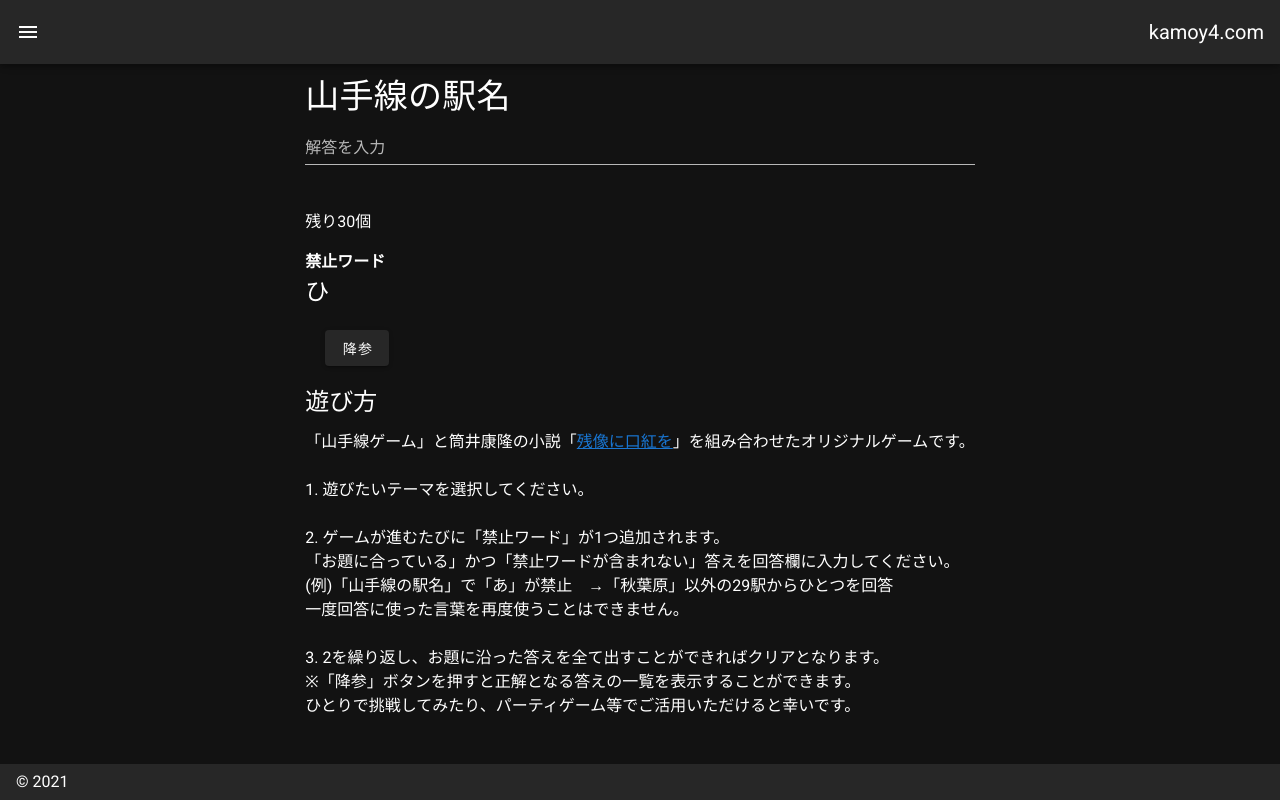
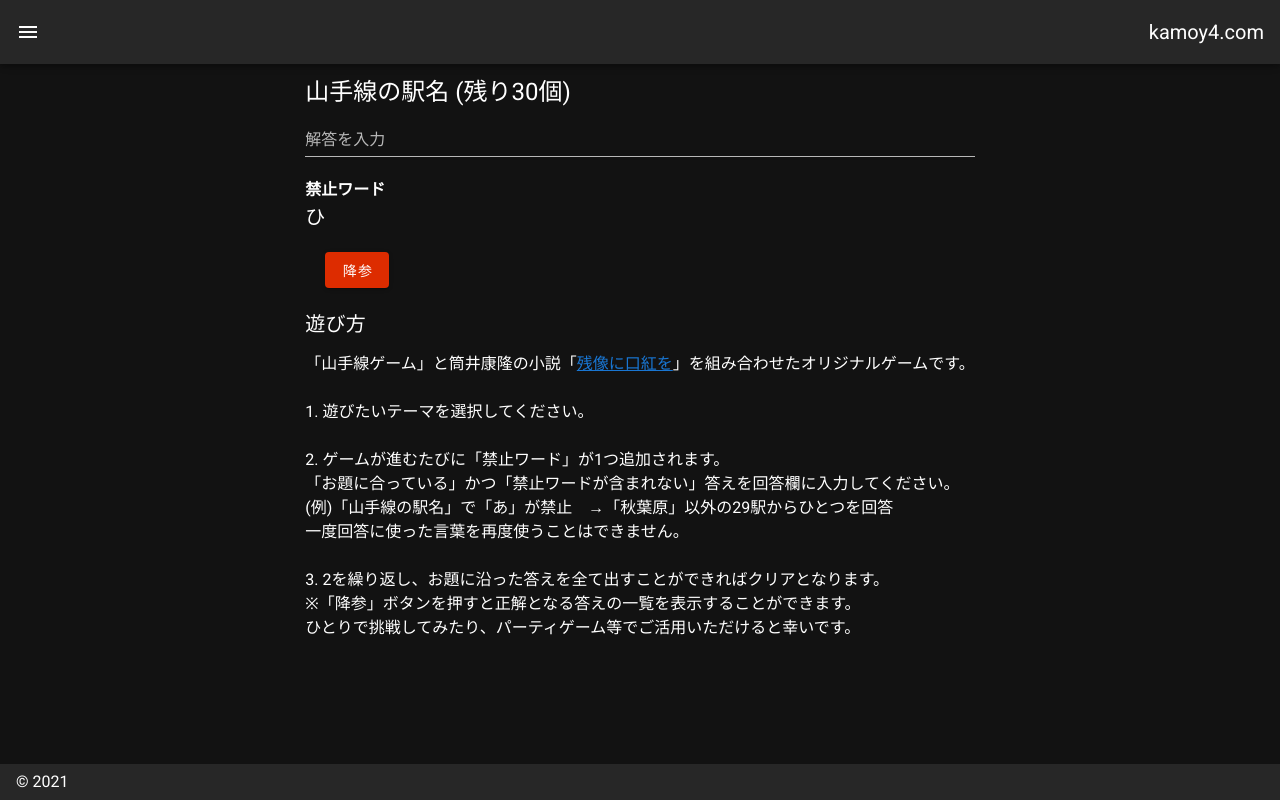
Before and after one commit to kamonohashiK/myProfile, a Nuxt app: page /yamabeni in a window 1280 px wide. Both pictures are taken after a click on the button "山手線の駅名". Built offline with nearby package versions, Linux system fonts and the light colour scheme.

Commit message:
文言の位置等の修正

```diff
--- a/pages/yamabeni.vue
+++ b/pages/yamabeni.vue
@@ -1,7 +1,10 @@
 <template>
   <v-layout column justify-center align-center>
     <v-flex xs12 sm8 md6>
-      <p class="text-h4 mb-1">{{selected_label}}</p>
+      <p class="text-h5 mb-1">
+        {{ selected_label }}
+        <span v-if="answers.length != 0">(残り{{ restWords.length }}個)</span>
+      </p>
       <template v-if="answers.length != 0">
         <v-text-field
           type="text"
@@ -9,23 +12,23 @@
           v-model="answer"
           @change="pushAnswer"
         />
-        <p v-if="success_message != ''" style="color: #B9F6CA; font-size: 24px">
+        <p v-if="success_message != ''" style="color: #b9f6ca; font-size: 18px">
           ◯{{ success_message }}
         </p>
-        <p v-if="error_message != ''" style="color: #FF8A80; font-size: 18px">
+        <p v-if="error_message != ''" style="color: #ff8a80; font-size: 18px">
           {{ error_message }}
         </p>
-        <br />
-        <p>残り{{ restWords.length }}個</p>
         <b>禁止ワード</b><br />
         <span
           v-for="(b, idx) in banned_words"
           :key="idx"
-          style="font-size: 24px"
+          style="font-size: 20px"
           >{{ b }}　</span
         >
-
-        <br /><v-btn style="margin: 20px" @click="surrender">降参</v-btn>
+        <br />
+        <v-btn style="margin: 20px" @click="surrender" color="error"
+          >降参</v-btn
+        >
       </template>
       <template v-else>
         <p>遊びたいテーマを選択してください。</p>
@@ -34,12 +37,13 @@
           @click="selectTheme(t)"
           :key="idx"
           style="margin: 10px"
+          color="primary"
         >
           {{ t.label }}
         </v-btn>
       </template>
 
-      <p class="text-h5 mb-3">遊び方</p>
+      <p class="text-h6 mb-3">遊び方</p>
       <p class="text-justify">
         「山手線ゲーム」と筒井康隆の小説「<a
           target="_blank"
@@ -129,7 +133,7 @@ export default {
             var str = "";
             this.banned_words.forEach((b) => {
               if (el.kana.includes(b)) {
-                str += b + " "
+                str += b + " ";
               }
             });
             this.answer = "";
```
